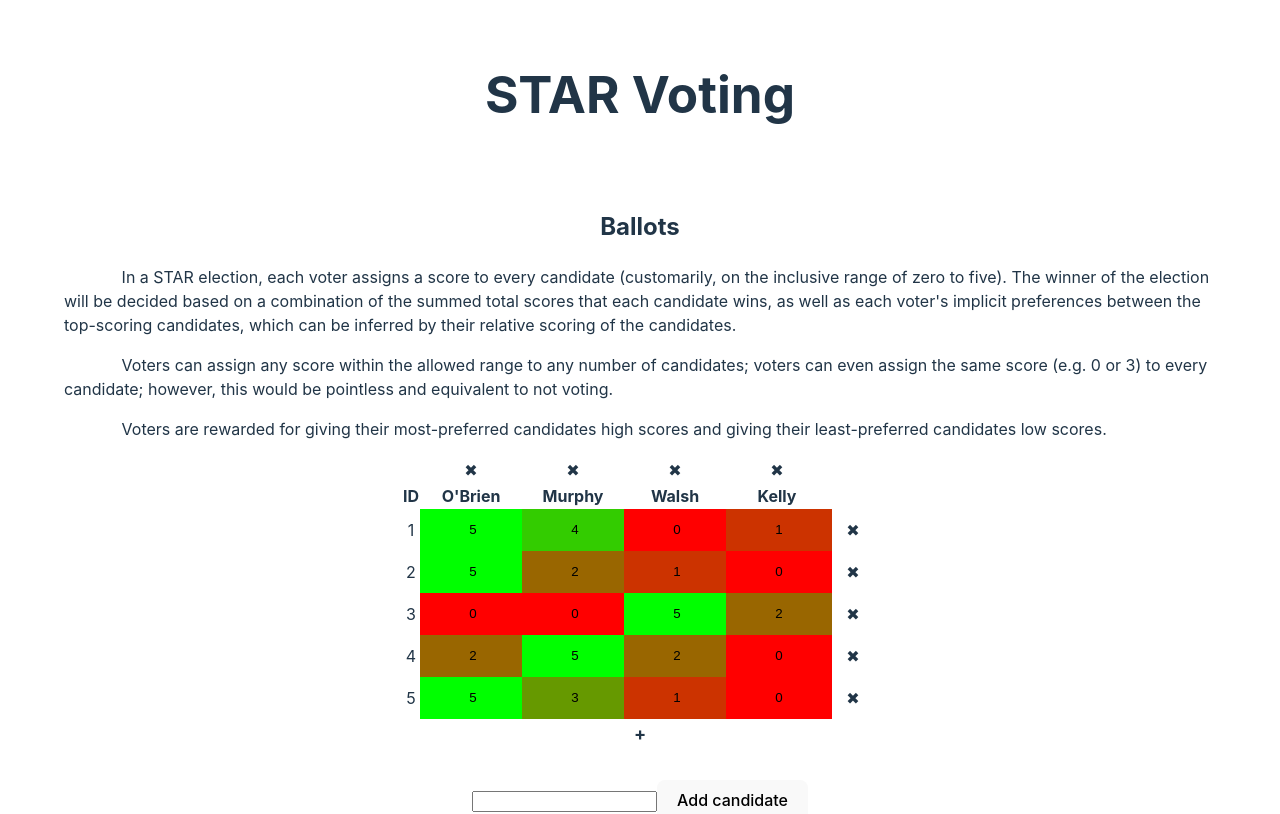
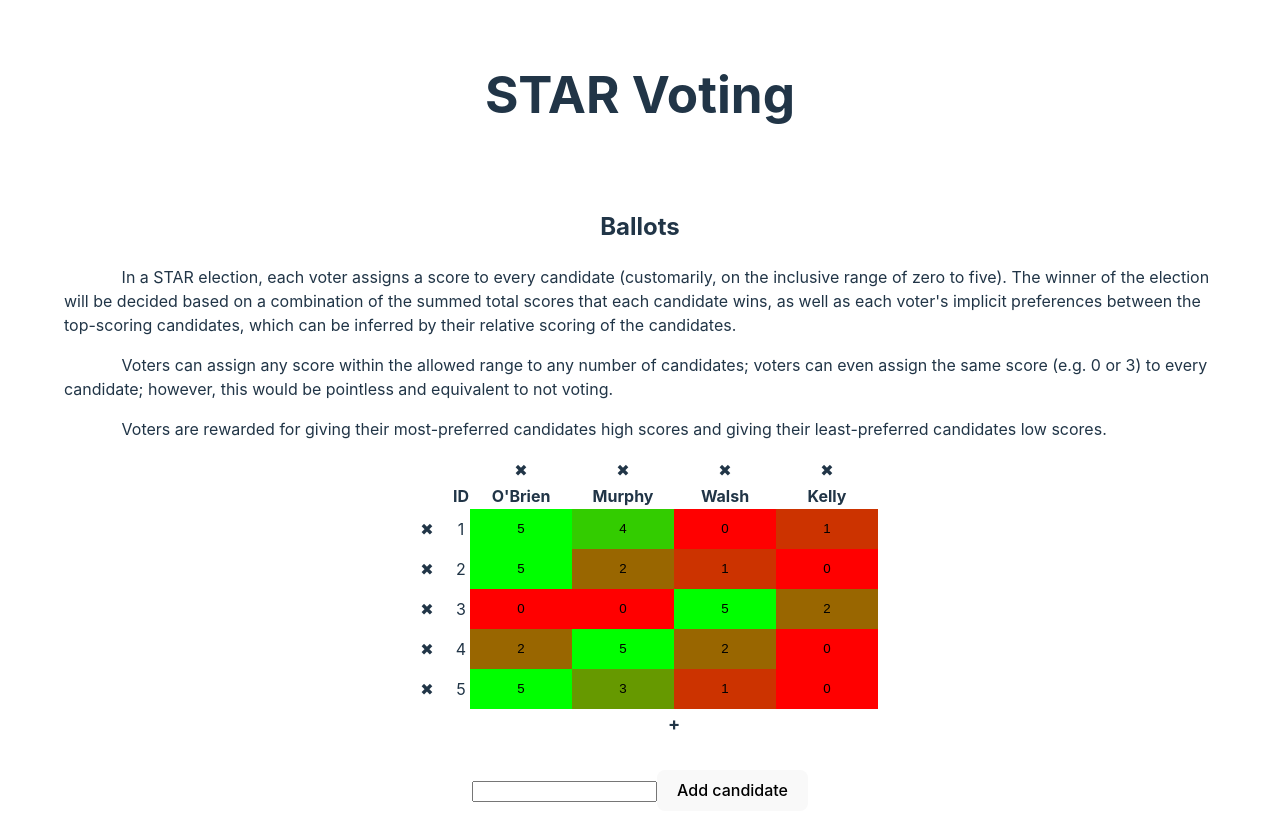
Before and after one commit to boyleconnor/star-voting, a React (Vite) app: page / in a window 1280 px wide. Shown: the top 814 px of the page. Built offline with nearby package versions, Linux system fonts and the light colour scheme.

Commit message:
Style ballot input more

```diff
--- a/src/App.css
+++ b/src/App.css
@@ -87,6 +87,7 @@ th.candidate-delete:hover {
 input.score {
   width: 100%;
   height: 40px;
+  padding: 0;
   margin: 0;
   border: none;
   outline: none;
--- a/src/App.tsx
+++ b/src/App.tsx
@@ -138,25 +138,32 @@ function App() {
         <table className="ballots">
           <thead>
           <tr>
-            <th></th>
+            <th colSpan={2}></th>
             {candidates.map(candidate => <th key={candidate} className="candidate-delete" onClick={() => deleteCandidate(candidate)}>✖</th>)}
           </tr>
           <tr>
+            <th></th>
             <th>ID</th>
             {candidates.map(candidate => <th className="candidate" key={candidate}>{candidate}</th>)}
-            <th></th>
           </tr>
           </thead>
           <tbody>
           {votes.map(vote => <tr className="ballot" key={vote.id}>
-            <td className="ballot">{vote.id}</td>
+            <td className="vote-delete" onClick={() => {
+              deleteVote(vote.id)
+            }}>✖
+            </td>
+            <td>{vote.id}</td>
             {candidates.map(candidate => <td className="ballot" key={candidate}>
-              <input className="score" style={{ backgroundColor: getColor(vote.scores.get(candidate) as number)}} type="number" min={MIN_SCORE} max={MAX_SCORE} value={vote.scores.get(candidate)} onChange={(e) => {setScore(vote.id, candidate, parseInt(e.target.value))}} />
+              <input className="score" style={{ backgroundColor: getColor(vote.scores.get(candidate) as number) }}
+                     type="number" min={MIN_SCORE} max={MAX_SCORE} value={vote.scores.get(candidate)} onChange={(e) => {
+                setScore(vote.id, candidate, parseInt(e.target.value))
+              }}/>
             </td>)}
-            <td className="vote-delete" onClick={() => {deleteVote(vote.id)}}>✖</td>
           </tr>)}
           <tr>
-            <td colSpan={2+candidates.length} className="vote-add" onClick={addVote} style={{ fontSize: 18 }}><b>+</b></td>
+            <td colSpan={2} />
+            <td colSpan={candidates.length} className="vote-add" onClick={addVote} style={{ fontSize: 18 }}><b>+</b></td>
           </tr>
           </tbody>
         </table>
```
